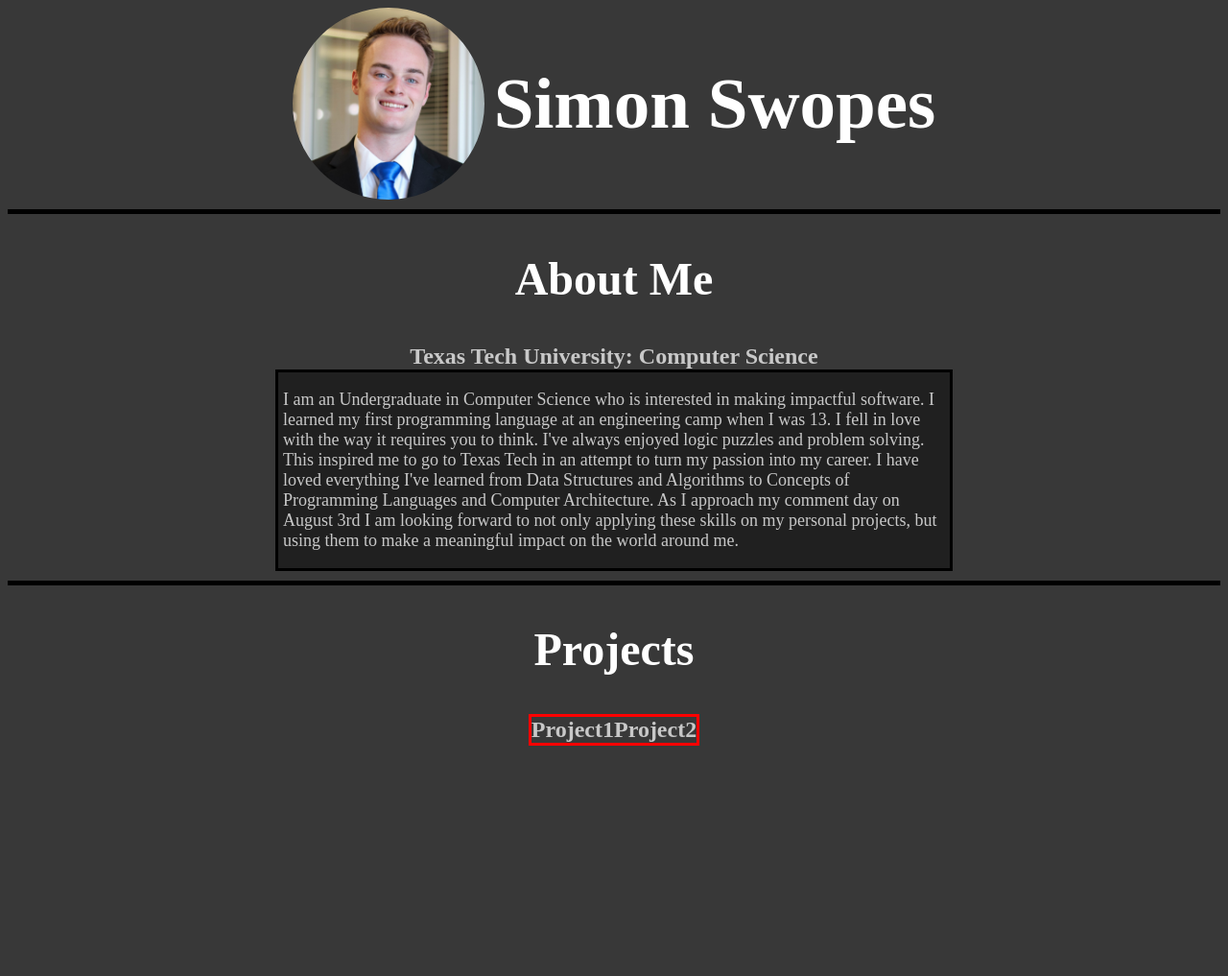
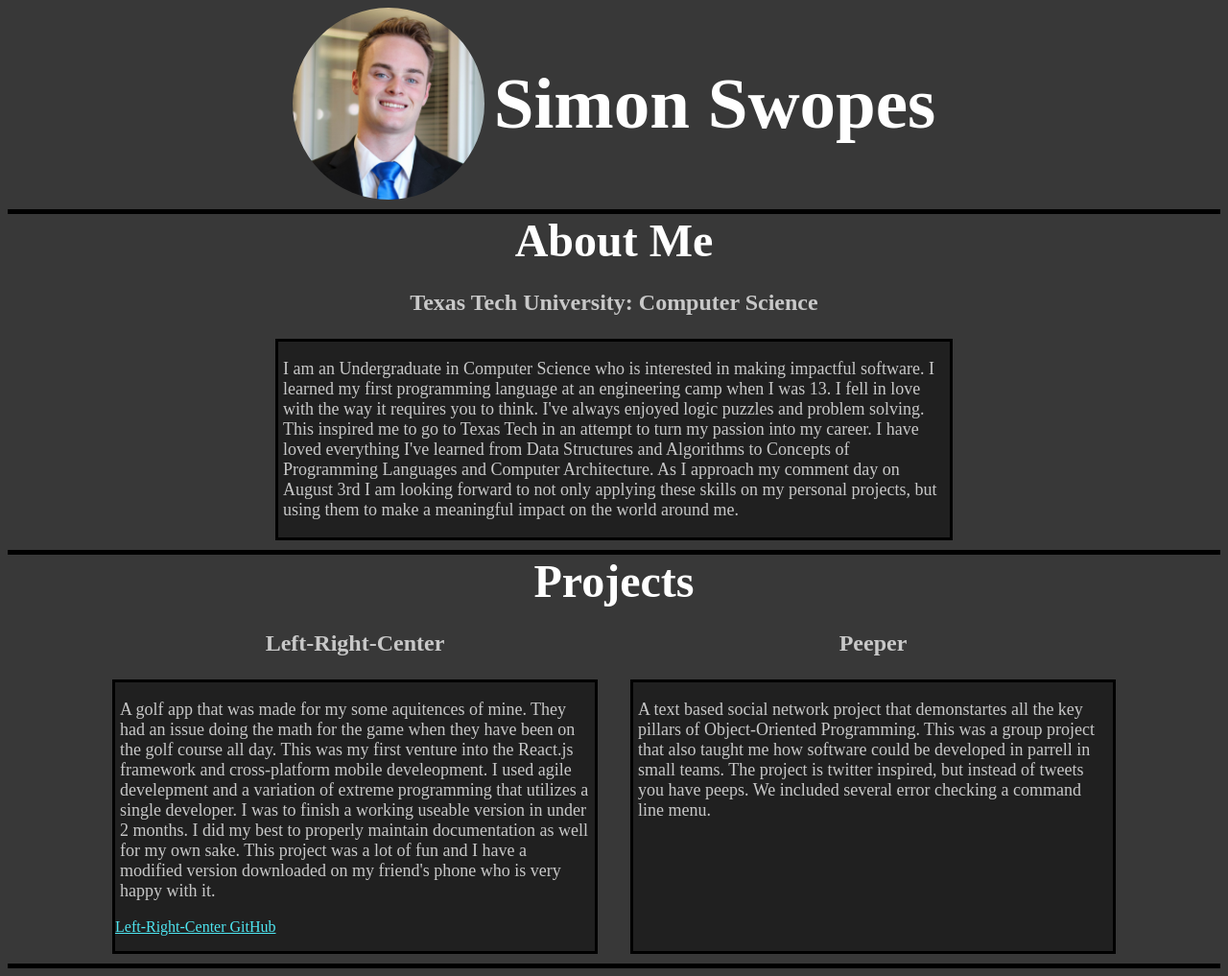
Before and after one commit to SimonSwopes/simonswopes.github.io, a plain HTML site: page index.html in a window 1280 px wide. Shown: the whole page at 96% size. Before the commit the page ends 800 px from the top, so only its background shows below. Drawn offline with Linux system fonts and the light colour scheme.

Commit message:
LRC description

```diff
--- a/index.html
+++ b/index.html
@@ -34,8 +34,32 @@
         <div class="projectsContainer">
             <h2>Projects</h2>
             <div class="projSpecificsCont">
-                <h3>Project1</h3>
-                <h3>Project2</h3>
+                <div class="leftBox">
+                    <h3>Left-Right-Center</h3>
+                    <div class="projTextBox">
+                        <p>A golf app that was made for my some aquitences of mine.
+                            They had an issue doing the math for the game when they
+                            have been on the golf course all day. This was my first venture
+                            into the React.js framework and cross-platform mobile develeopment.
+                            I used agile develepment and a variation of extreme programming that
+                            utilizes a single developer. I was to finish a working useable version
+                            in under 2 months. I did my best to properly maintain documentation as well
+                            for my own sake. This project was a lot of fun and I have a modified version
+                            downloaded on my friend's phone who is very happy with it.
+                        </p>
+                        <a href="https://github.com/SpicyCircuit/Left-Right-Center">Left-Right-Center GitHub</a>
+                    </div>
+                </div>
+                <div class="rightBox">
+                    <h3>Peeper</h3>
+                    <div class="projTextBox">
+                        <p>A text based social network project that demonstartes all the key pillars of Object-Oriented
+                            Programming. This was a group project that also taught me how software could
+                            be developed in parrell in small teams. The project is twitter inspired, but instead of tweets you
+                            have peeps. We included several error checking a command line menu.
+                        </p>
+                    </div>
+                </div>
             </div>
         </div>
     </body>
--- a/styles/stylesheet.css
+++ b/styles/stylesheet.css
@@ -49,11 +49,13 @@
     flex-direction: column;
     align-items: center;
     justify-content: center;
+        border-bottom: 5px solid rgb(0, 0, 0);
+            padding-bottom: 10px;
 }
 
-.aboutTextBox {
-    height: auto;
-    width: 700;
+.projTextBox {
+    height: 280;
+    width: 500;
     background-color: rgb(32, 32, 32);
     border: solid rgb(0, 0, 0);
     text-wrap: wrap;
@@ -63,8 +65,33 @@
 .projSpecificsCont {
     display: flex;
     flex-direction: row;
-    justify-content: space-between;
-    border: solid red;
+    justify-content: center;
+}
+
+.leftBox {
+    display: flex;
+    float: left;
+    margin-right: 20;
+    width: 500;
+    height:auto;
+    align-items: center;
+    justify-content: center;
+    flex-direction: column
+}
+
+.rightBox {
+    display: flex;
+    float:right;
+    margin-left: 20;
+    width: 500;
+    height: auto;
+    align-items: center;
+    justify-content: center;
+    flex-direction: column;
+}
+
+a {
+    color: rgb(78, 229, 240)
 }
 
 body {
@@ -79,13 +106,13 @@ h1 {
 
 h2 {
     color: rgb(255,255,255);
-    font-size: 48
+    font-size: 48;
+    margin:auto;
 }
 
 h3 {
     color: rgb(200,200,200);
     font-size: 24;
-    margin: auto;
 }
 p {
     padding-left: 5px;
```
